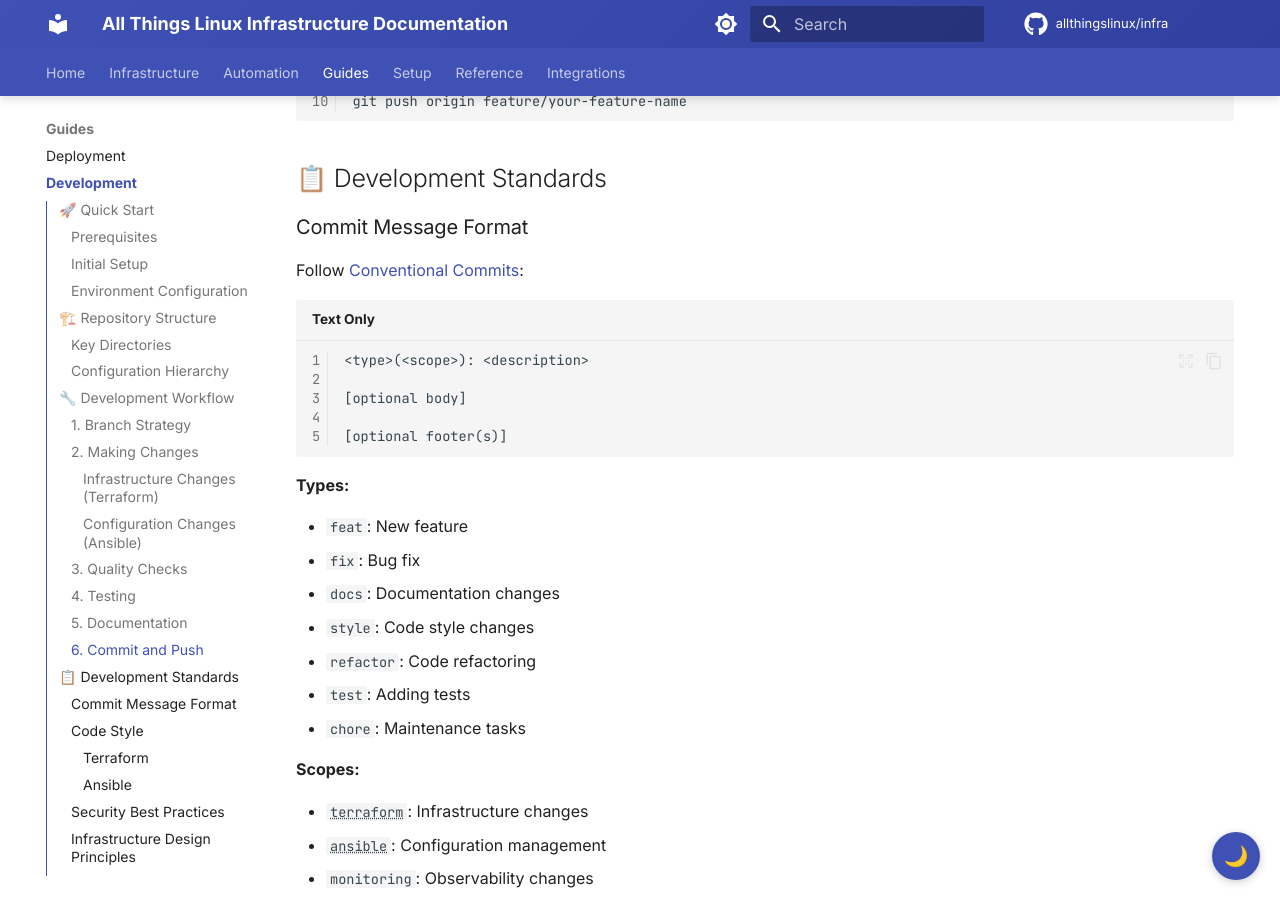
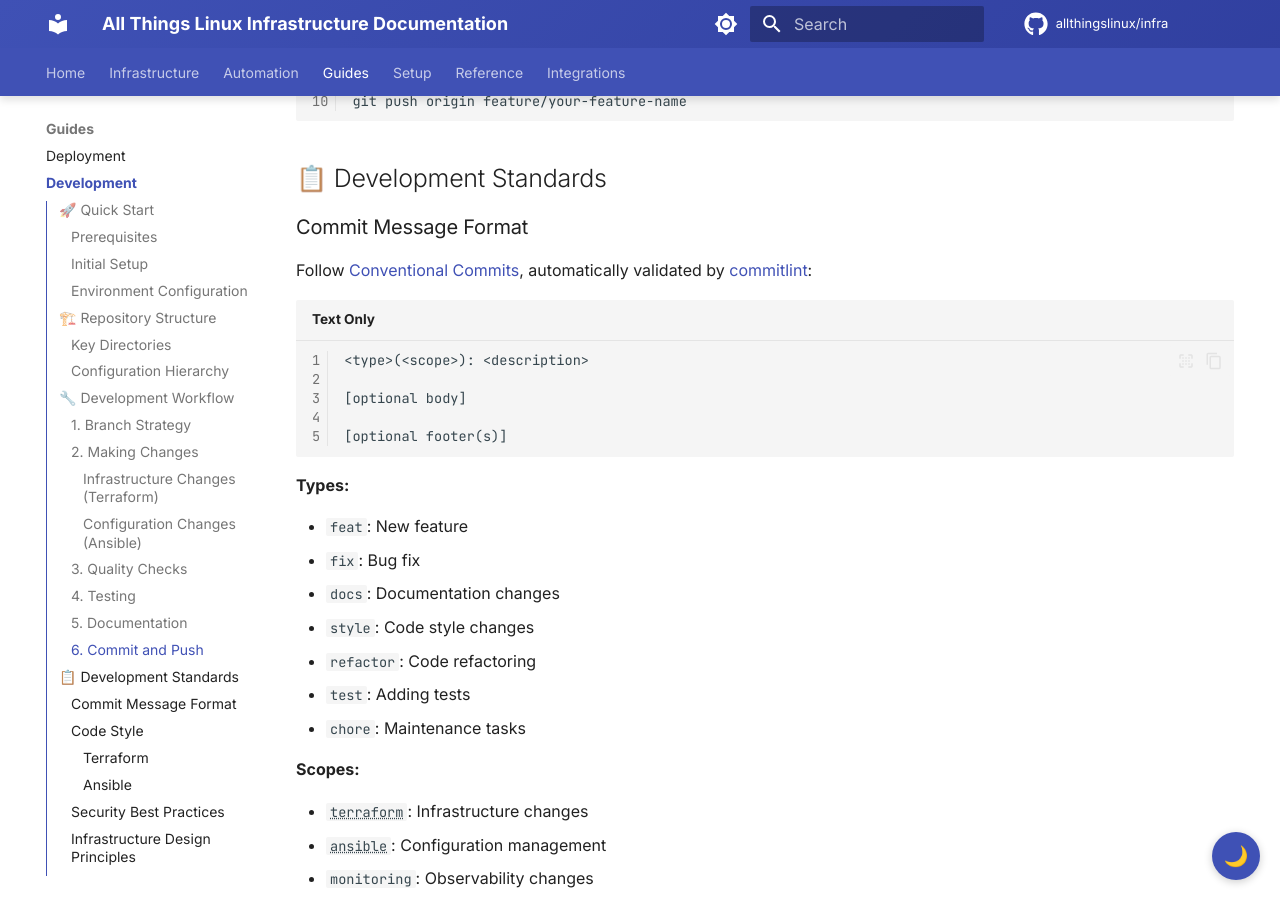
Before and after one commit to allthingslinux/infra, an MkDocs documentation site: the page built from docs/guides/development.md, in a window 1280 px wide and 900 px high, scrolled down 4541 px. Built offline with MkDocs 1.6.1 and Material for MkDocs 9.7.7, drawn with Linux system fonts in a browser that asks for light colours; comment, search, counter and statistics services are not loaded.

Commit message:
docs: update documentation to reflect commitlint usage
- Update development guide to mention commitlint validation
- Update playbooks documentation to reflect new commit validation
- Add link to commitlint PyPI package for reference

````diff
--- a/docs/guides/development.md
+++ b/docs/guides/development.md
@@ -192,7 +192,7 @@ git push origin feature/your-feature-name
 
 ### Commit Message Format
 
-Follow [Conventional Commits](https://www.conventionalcommits.org/):
+Follow [Conventional Commits](https://www.conventionalcommits.org/), automatically validated by [commitlint](https://pypi.org/project/commitlint/):
 
 ```
 <type>(<scope>): <description>
````
Also changed, not shown: docs/automation/playbooks.md (+1 -1 lines).
